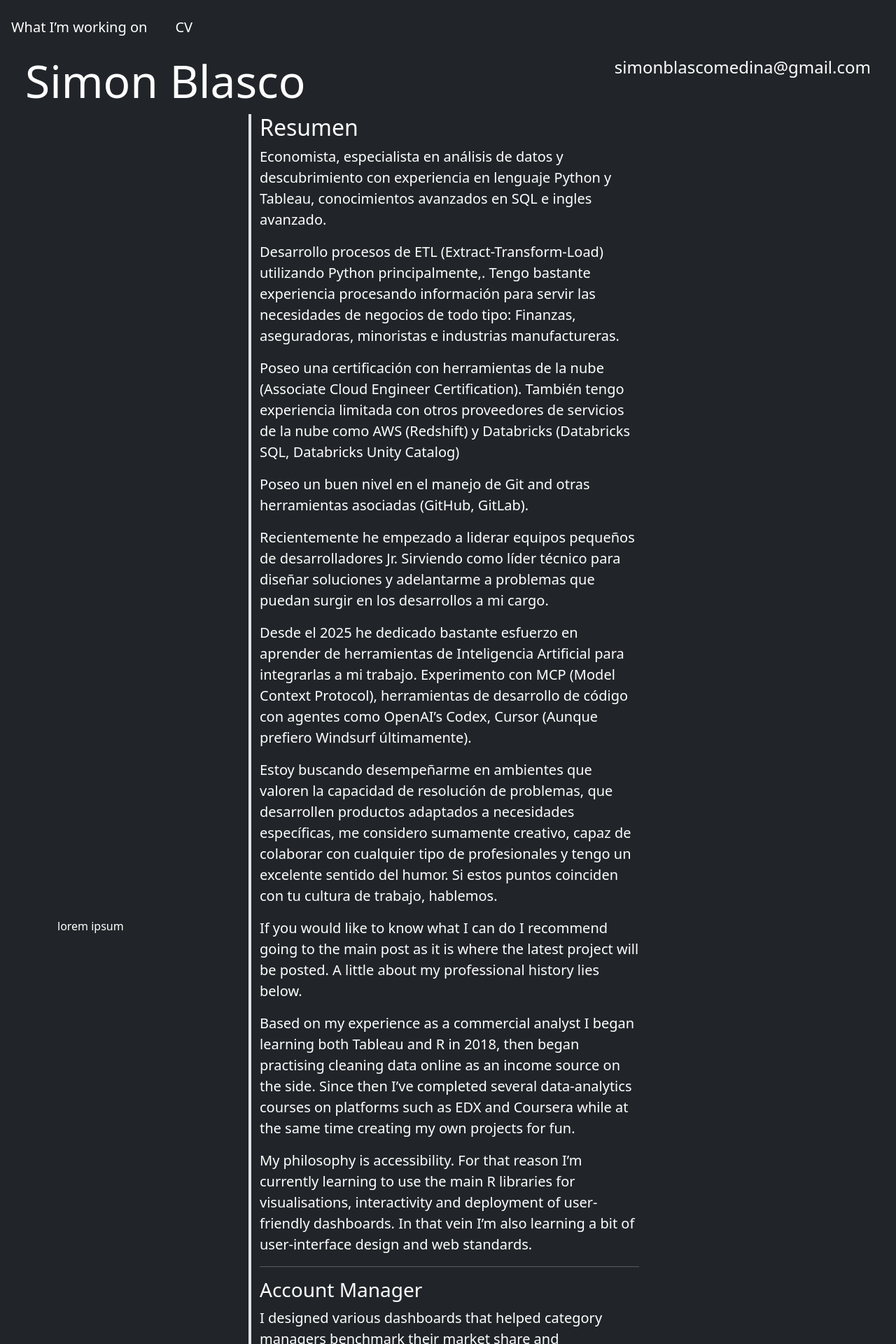
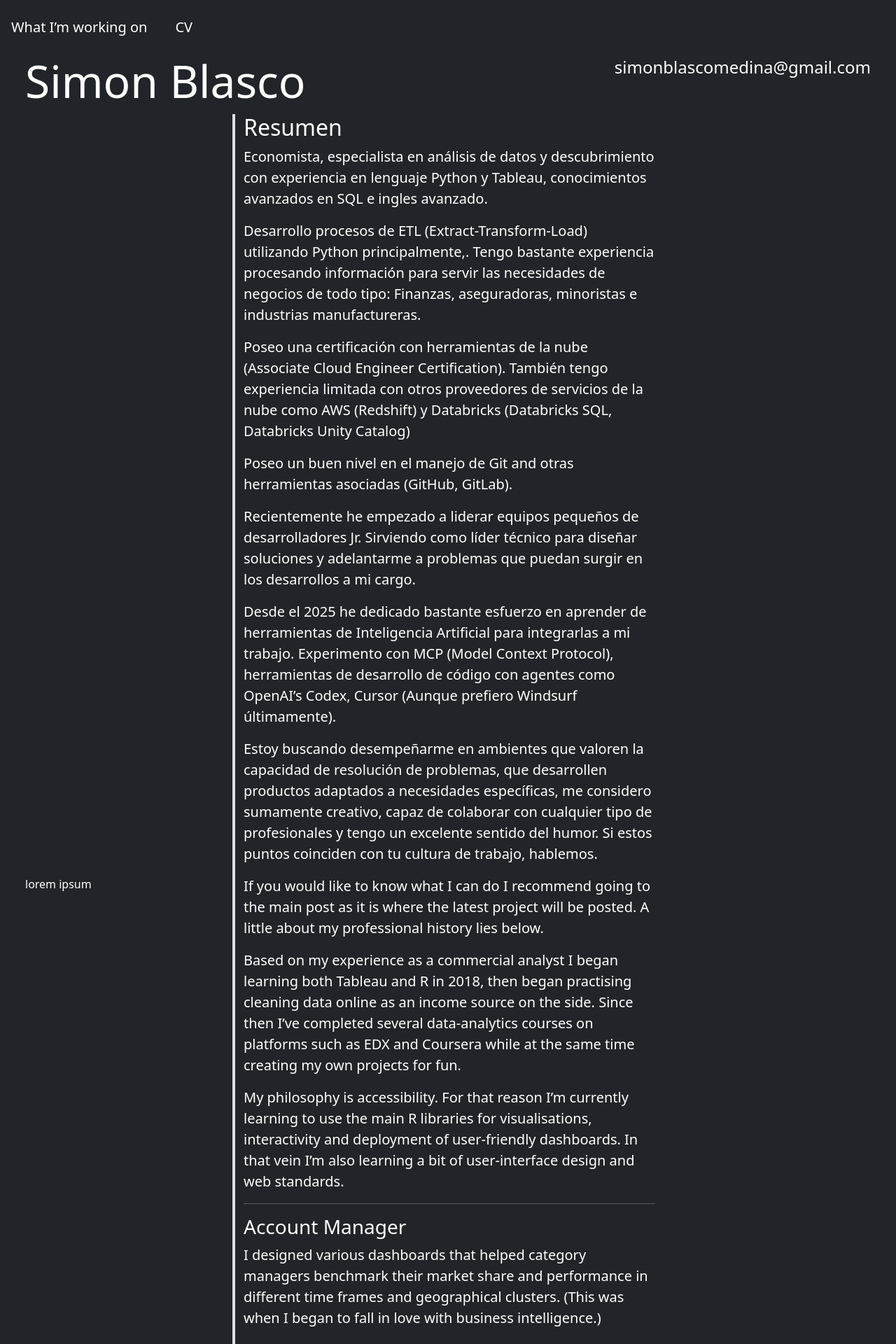
Before and after one commit to sblasco7/sblasco7.github.io, a Jekyll site: the page built from cv.html, in a window 1280 px wide. Shown: the top 1920 px of the page at 70% size. Built offline with Jekyll 4.4.1, drawn with Linux system fonts in a browser that asks for light colours.

Commit message:
arranging the divs cuz divs be diving

```diff
--- a/cv.html
+++ b/cv.html
@@ -16,7 +16,7 @@ title: cv
 	</header>
 
 
-	<div class="container-lg">
+	<div class="container-fluid">
 
 		<div class="row">
 			<div class="col-3">
```
